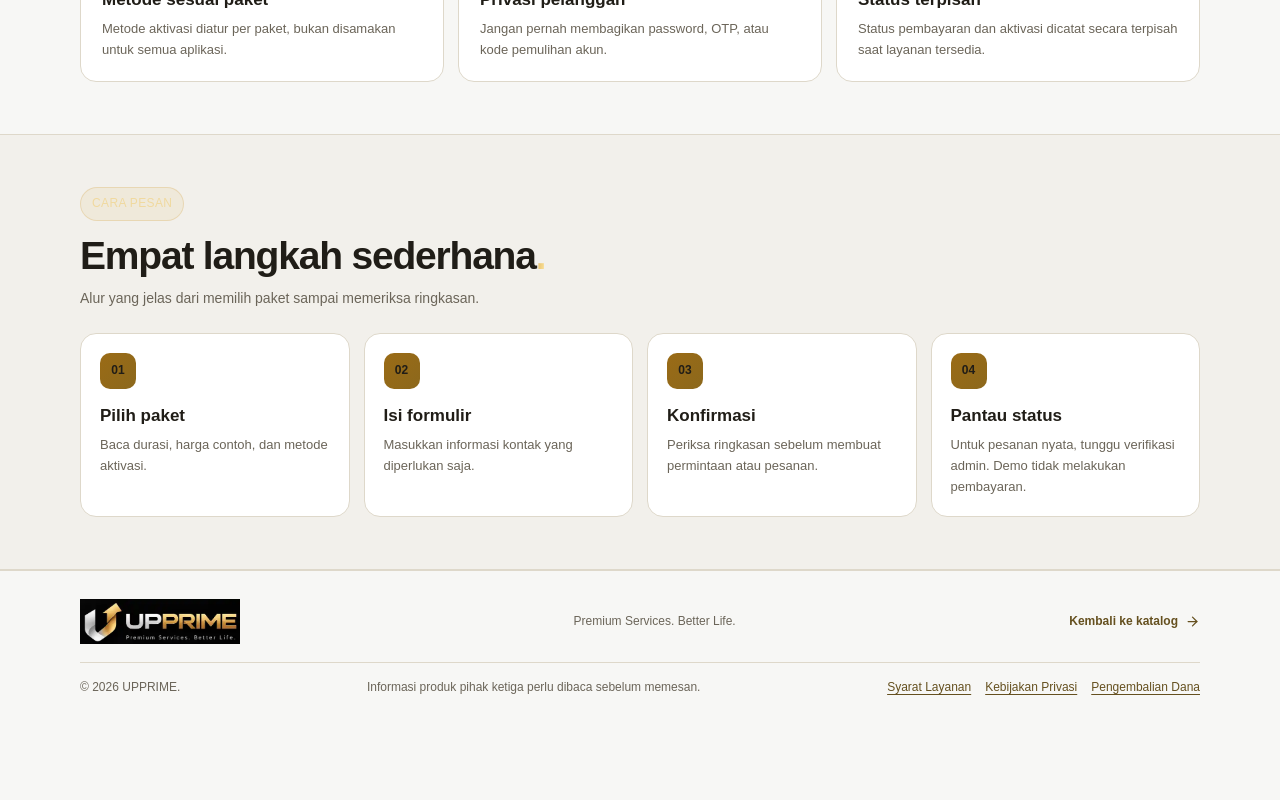
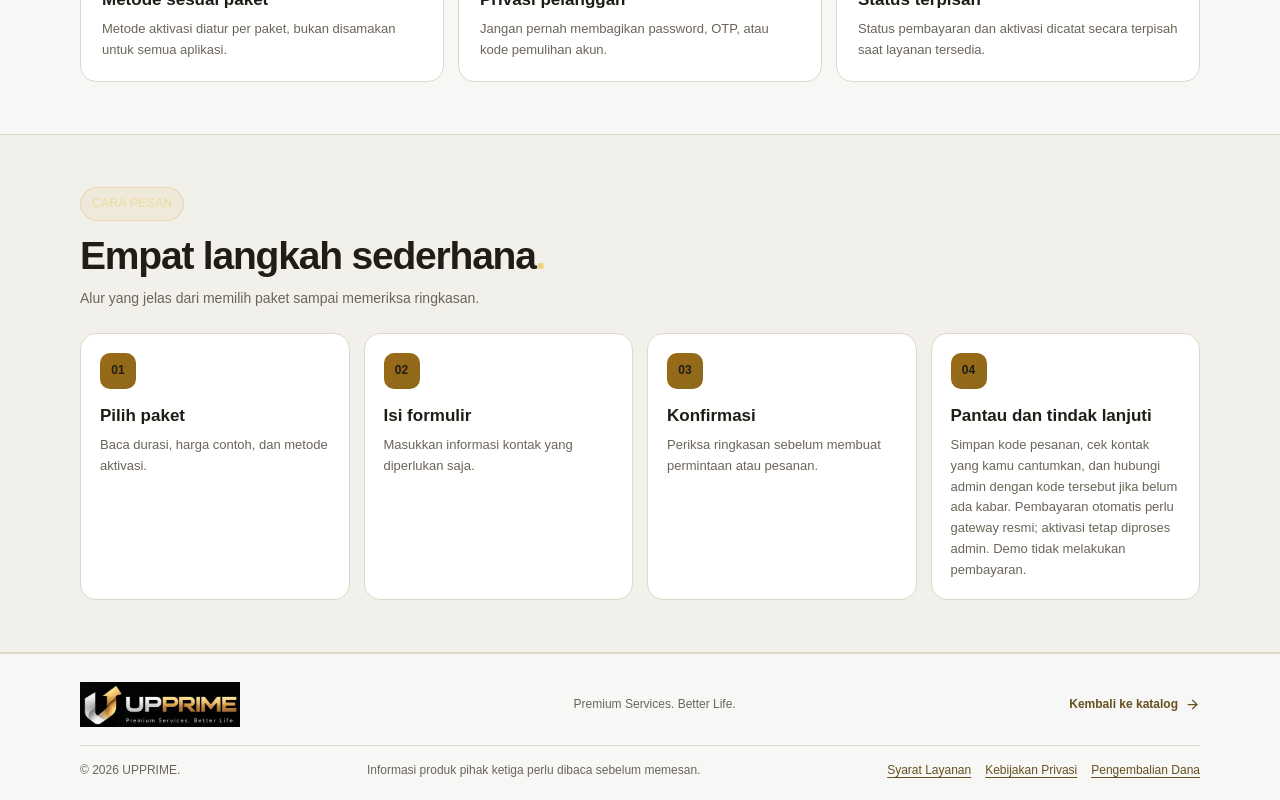
Before and after one commit to dwi-store/primehub, a Next.js app: page /upprime/ in a window 1280 px wide. Shown: the part 1772-2572 px from the top of the page. Before the commit the page ends 2489 px from the top, so only its background shows below. Built offline with nearby package versions, Linux system fonts and the light colour scheme; no server answers; the database is empty.

Commit message:
Clarify order follow-up while payment gateway is pending

```diff
--- a/src/app/page.tsx
+++ b/src/app/page.tsx
@@ -376,7 +376,7 @@ export default function HomePage() {
           <article className="step-card"><span>01</span><h3>Pilih paket</h3><p>Baca durasi, harga contoh, dan metode aktivasi.</p></article>
           <article className="step-card"><span>02</span><h3>Isi formulir</h3><p>Masukkan informasi kontak yang diperlukan saja.</p></article>
           <article className="step-card"><span>03</span><h3>Konfirmasi</h3><p>Periksa ringkasan sebelum membuat permintaan atau pesanan.</p></article>
-          <article className="step-card"><span>04</span><h3>Pantau status</h3><p>Untuk pesanan nyata, tunggu verifikasi admin. Demo tidak melakukan pembayaran.</p></article>
+          <article className="step-card"><span>04</span><h3>Pantau dan tindak lanjuti</h3><p>Simpan kode pesanan, cek kontak yang kamu cantumkan, dan hubungi admin dengan kode tersebut jika belum ada kabar. Pembayaran otomatis perlu gateway resmi; aktivasi tetap diproses admin. Demo tidak melakukan pembayaran.</p></article>
         </div>
       </div></section>
 
@@ -394,7 +394,7 @@ export default function HomePage() {
             <p className="modal-note">Informasi pada mode demo adalah contoh, bukan jaminan ketersediaan layanan.</p><button className="button button-primary form-submit" type="button" onClick={() => setModalMode("order")}>Lanjut ke formulir <ArrowRight size={17} /></button>
           </div> : !submitted ? <>
             <span className={"service-icon modal-service-icon " + selectedService.tone}>{selectedService.icon}</span><span className="eyebrow">FORMULIR PERMINTAAN</span><h2 id="order-title">Tertarik dengan {selectedService.name}?</h2>
-            <p>{selectedService.productId ? "Pesanan dicatat dengan status menunggu verifikasi. Admin perlu mengonfirmasi ketersediaan dan memberikan instruksi pembayaran/aktivasi. Jangan kirim password, OTP, PIN, atau kode pemulihan." : "Isi formulir untuk melihat ringkasan demo. Data belum dikirim ke backend."}</p>
+            <p>{selectedService.productId ? "Setelah pesanan dibuat, simpan kode pesanan dan pantau kontak yang kamu cantumkan. Pembayaran otomatis akan tersedia setelah metode pembayaran resmi diaktifkan; untuk saat ini status masih perlu diverifikasi admin. Jika belum ada kabar, hubungi admin dengan kode pesanan. Aktivasi tetap diproses admin setelah pembayaran terkonfirmasi. Jangan kirim password, OTP, PIN, atau kode pemulihan." : "Isi formulir untuk melihat ringkasan demo. Data belum dikirim ke backend."}</p>
             <form onSubmit={submitInquiry} className="inquiry-form">
               <label>Nama<input required maxLength={90} value={customerName} onChange={(event) => setCustomerName(event.target.value)} placeholder="Nama kamu" /></label>
               <label>Email atau WhatsApp<input required maxLength={150} value={customerContact} onChange={(event) => setCustomerContact(event.target.value)} placeholder="Kontak yang bisa dihubungi" /></label>
@@ -404,7 +404,7 @@ export default function HomePage() {
             </form>
           </> : <div className="request-summary">
             <span className="success-mark"><CheckCircle2 size={28} /></span><span className="eyebrow">RINGKASAN</span><h2 id="order-title">{createdOrder ? "Pesanan tercatat" : "Ringkasan siap disalin"}</h2>
-            <p>{createdOrder ? "Status pesanan menunggu verifikasi admin. Simpan kode ini dan jangan menganggap pesanan lunas sebelum pembayaran diverifikasi." : "Ini ringkasan demo lokal. Tidak ada pembayaran atau aktivasi nyata."}</p>
+            <p>{createdOrder ? "Simpan kode pesanan ini dan pantau email/WhatsApp yang kamu cantumkan. Status pembayaran saat ini masih menunggu verifikasi admin karena gateway otomatis belum diaktifkan. Jika belum ada pembaruan, hubungi admin dan sertakan kode pesanan. Setelah pembayaran terkonfirmasi, admin tetap memproses aktivasi secara manual." : "Ini ringkasan demo lokal. Tidak ada pembayaran atau aktivasi nyata."}</p>
             {createdOrder && <p className="order-code"><strong>Kode pesanan: {createdOrder.order_code}</strong><br />Total: {money(createdOrder.total_idr)}<br />Pembayaran: Menunggu verifikasi admin</p>}
             <textarea readOnly value={requestSummary} rows={7} aria-label="Ringkasan permintaan" />
             <button className="button button-primary form-submit" type="button" onClick={() => { void navigator.clipboard?.writeText(requestSummary); }}>Salin ringkasan <CheckCircle2 size={17} /></button>
```
